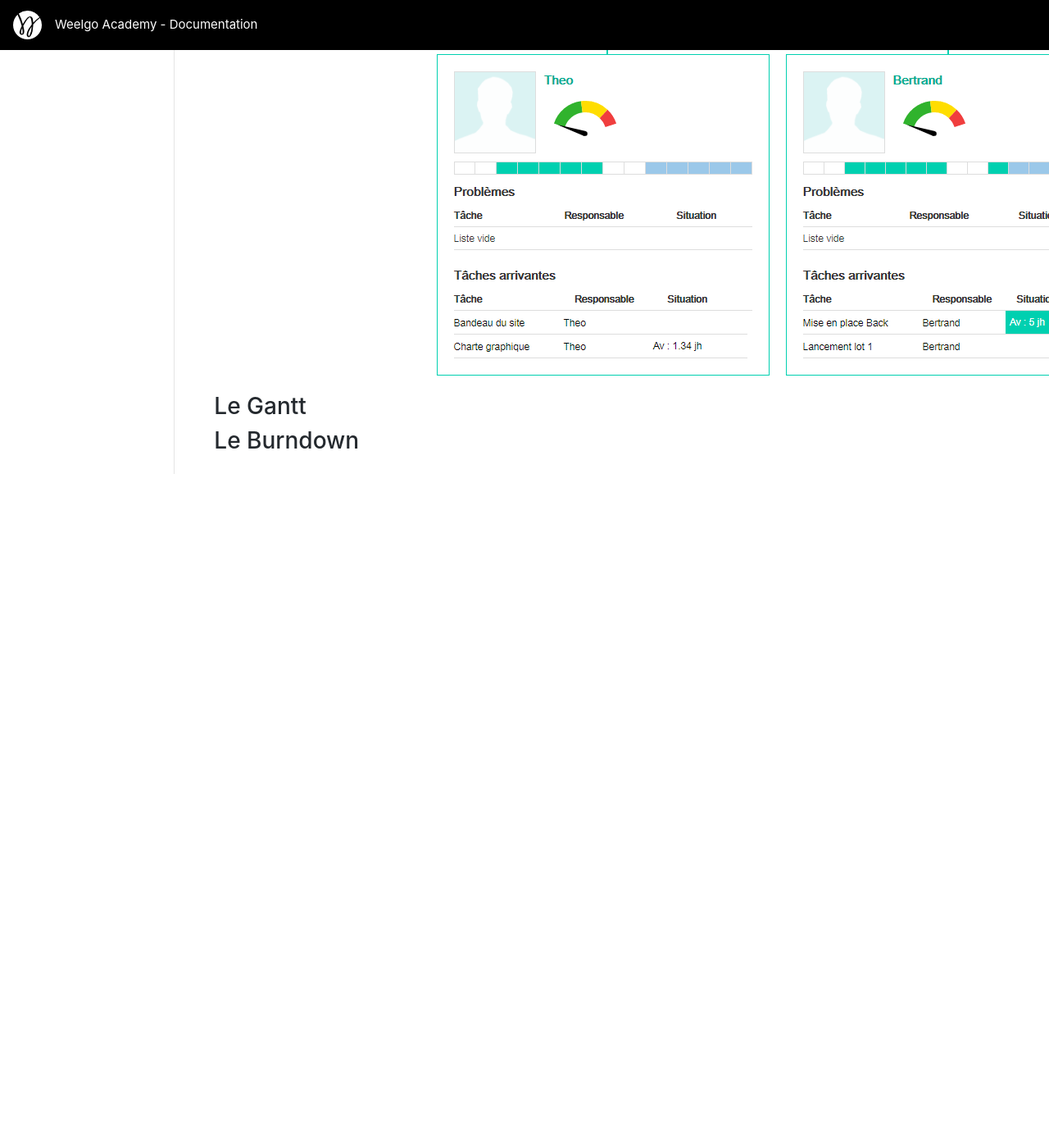
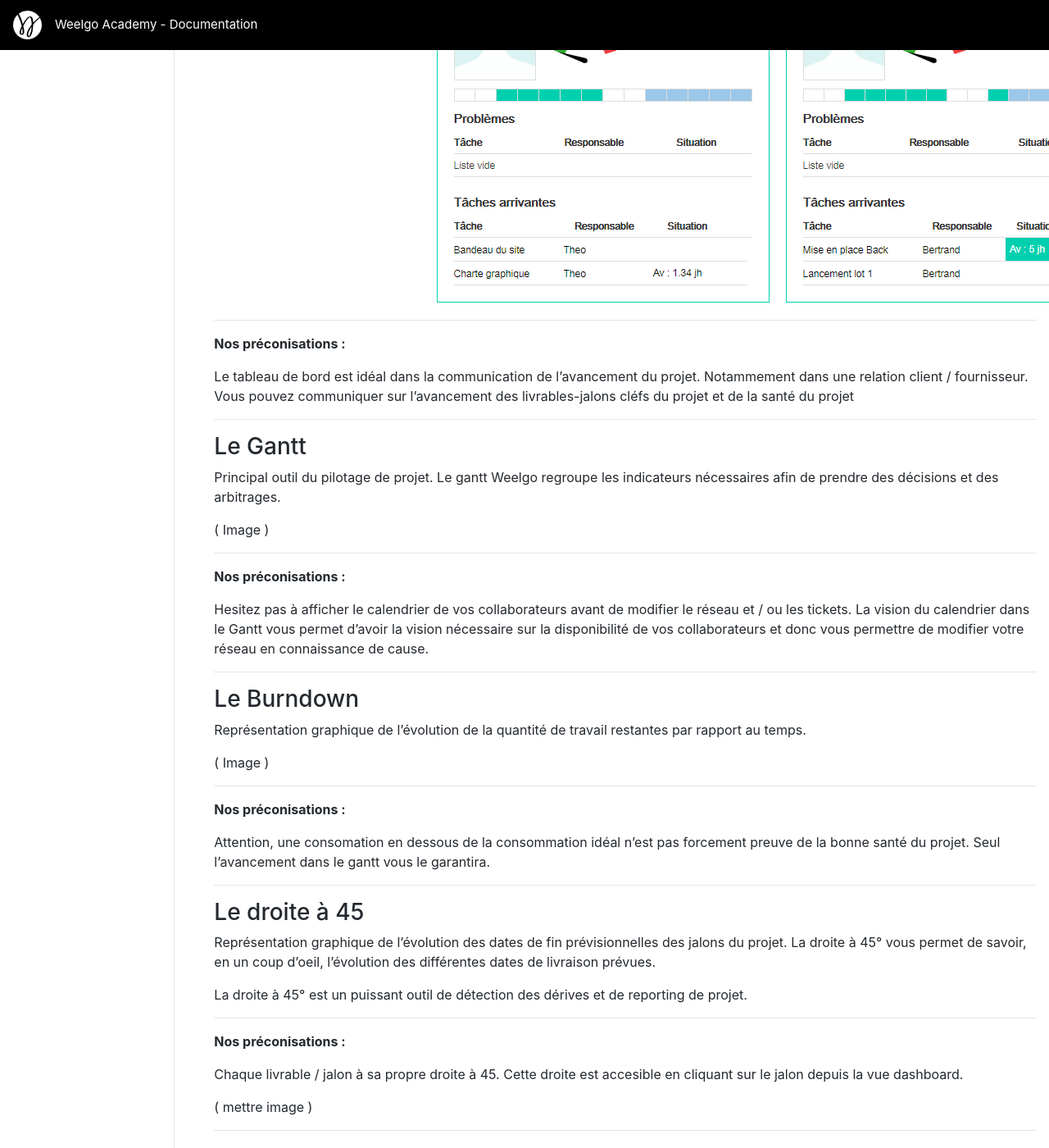
Before and after one commit to Weelgo/weelgo.github.io, a Jekyll site: the page built from fr/tutoriels/creationReseau.md, in a window 1280 px wide and 1400 px high, scrolled down 11123 px. Shown: the whole window at 82% size. Built offline with Jekyll 4.4.1, drawn with Linux system fonts in a browser that asks for light colours; before the commit the page ends 11701 px from its top, so only the background shows below that.

Commit message:
Update creationReseau.md

```diff
--- a/fr/tutoriels/creationReseau.md
+++ b/fr/tutoriels/creationReseau.md
@@ -49,6 +49,7 @@ Ces répertoires contiendront les différentes actions nécessaire à la réalis
 Cette architecture permet, d'avoir une vision globale de la réalisation du projet. Bien évidemment, il est possible de modifier l'affectation du découpage fonctionnelle en fonction des contraintes rencontrées lors de la réalisation du projet.
 
 ---
+
 **Nos préconisations :**
 
 >Effectuez des découpages simples. Au plus proche de la réalité. Des découpages complexes peuvent compliquer la gestion de votre projet
@@ -82,6 +83,7 @@ Nous vous conseillons donc de construire vos actions en fonction des livrables q
 Dans weelgo, chaque action doit obligatoirement avoir des livrables.
 
 ---
+
 **Nos préconisations :**
 
 >Le réseau doit être structuré par des actions fournissant des livrables clés. Une action n'aboutissant pas à un livrable de haute importance doit plutot être traitée comme un ticket ( depuis la vue Organisation )
@@ -115,6 +117,7 @@ Durant cette étape, il est nécessaire de considérer les ressources comme infi
 </p>
 
 ---
+
 **Nos préconisations :**
 
 >Ordonnancez votre projet sans prendre en compte les ressources ( ressources infinie ). Vous connnaitrez le délai minimum de réalisation de votre projet et vous pourrez déterminer le nombre maximum de personne pouvant être affecté sur votre projet sur les différentes phases.
@@ -166,6 +169,7 @@ Les tickets sont priorisés de haut en bas. Les tickets situés le plus en haut
 
 
 ---
+
 **Nos préconisations :**
 
 > Considérer les tickets comme la TODO liste de l'action.
@@ -190,6 +194,7 @@ Une fois séléctionné, il suffit d'affecter ( drag&drop ) la personne à une a
 ( mettre image / GIF )
 
 ---
+
 **Nos préconisations :**
 > Affectez un responsable unique à une action
 
@@ -214,6 +219,7 @@ L'affectation des charges des tickets s'effectuent depuis la vue "Organisation"
 </p>
 
 ---
+
 **Nos préconisations :**
 
 > Demandez aux responsables d'actions / tickets de renseigner la charge de réalisation. Cela permettra d'avoir une planification réaliste ainsi que de responsabiliser les acteurs à la réalisation du projet.
@@ -250,6 +256,7 @@ Ajoutez les calendriers de vos collaborateurs et definissez des dates spécifiqu
 
 
 ---
+
 **Nos préconisations :**
 
 > N'affectez pas vos collaborateurs à 100%. Prenez une marge, cela permettra d'avoir une gestion de projet plus souple et vous permettre d'absorber plus facilement les aléa de la vie du projet
@@ -271,11 +278,15 @@ Véritable feuille de route du projet, c'est la vision verticale du planing. Vou
 <img src="/fr/img/vueWall.png">
 </p>
 
+
 ---
+
 **Nos préconisations :**
 
 > Entre le vue Organisation et la vue Gantt, cette représentation est idéale pour le pilotage  de l'équipe au quotidien. Lors de la réunion journalière, en un clin d'oeil, l'ensemble de l'équipe connait les actions à réaliser ainsi que l'état du projet.
+
 ---
+
 
 ### Le Dashboard
 
@@ -293,7 +304,54 @@ Le Dashboard est le tableau de bord du projet. Cette vue permet d'avoir une visi
 <img src="/fr/img/dashboard2.png">
 </p>
 
+---
+
+**Nos préconisations :**
+
+> Le tableau de bord est idéal dans la communication de l'avancement du projet. Notammement dans une relation client / fournisseur. Vous pouvez communiquer sur l'avancement des livrables-jalons cléfs du projet et de la santé du projet
+
+---
 
 ### Le Gantt
 
+Principal outil du pilotage de projet. Le gantt Weelgo regroupe les indicateurs nécessaires afin de prendre des décisions et des arbitrages.
+
+( Image )
+
+
+
+---
+**Nos préconisations :**
+
+> Hesitez pas à afficher le calendrier de vos collaborateurs avant de modifier le réseau et / ou les tickets. La vision du calendrier dans le Gantt vous permet d'avoir la vision nécessaire sur la disponibilité de vos collaborateurs et donc vous permettre de modifier votre réseau en connaissance de cause.
+
+---
+
 ### Le Burndown
+
+Représentation graphique de l'évolution de la quantité de travail restantes par rapport au temps.
+
+( Image )
+
+---
+**Nos préconisations :**
+
+> Attention, une consomation en dessous de la consommation idéal n'est pas forcement preuve de la bonne santé du projet. Seul l'avancement dans le gantt vous le garantira.
+
+---
+
+
+### Le droite à 45
+
+Représentation graphique de l'évolution des dates de fin prévisionnelles des jalons du projet. La droite à 45° vous permet de savoir, en un coup d'oeil, l'évolution des différentes dates de livraison prévues.
+
+La droite à 45° est un puissant outil de détection des dérives et de reporting de projet.
+
+---
+**Nos préconisations :**
+
+> Chaque livrable / jalon à sa propre droite à 45. Cette droite est accesible en cliquant sur le jalon depuis la vue dashboard.
+
+( mettre image )
+
+---
```
